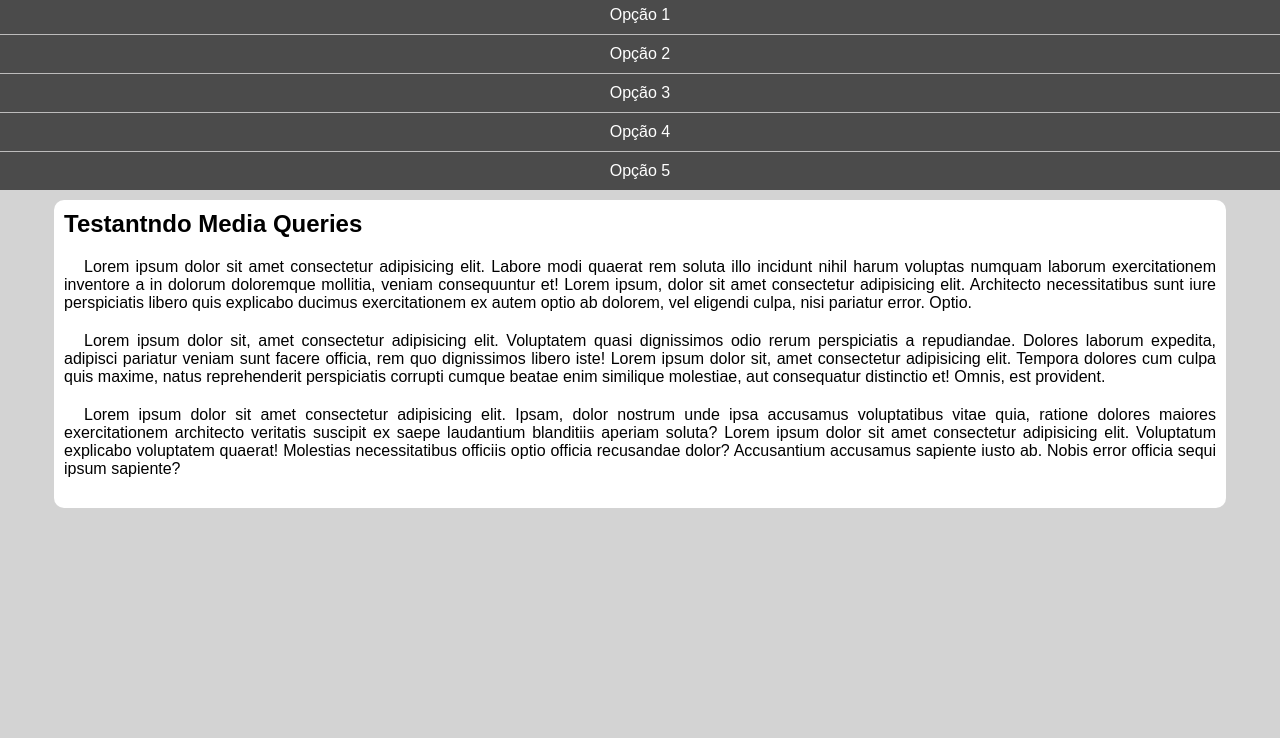
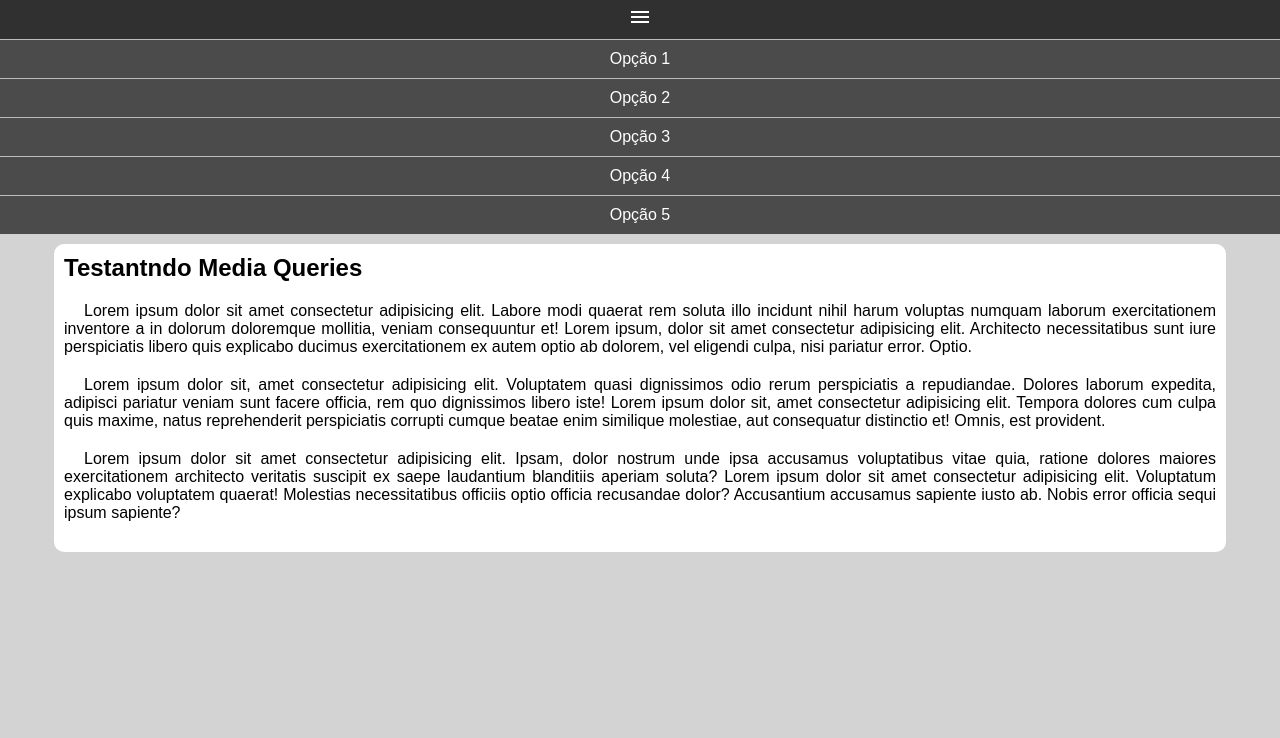
Before and after one commit to CarlaHinoue/html-css, a plain HTML site: page exercicios/ex026/mq005/index.html in a window 1280 px wide. Shown: the part 62-800 px from the top of the page. Drawn offline with Linux system fonts and the light colour scheme.

Commit message:
menu hamburguer

```diff
--- a/exercicios/ex026/mq005/estilos/style.css
+++ b/exercicios/ex026/mq005/estilos/style.css
@@ -18,6 +18,20 @@ header {
 header > h1 {
     padding: 10px;
     text-align: center;
+}
+
+i#burguer {
+    background-color: rgb(48, 48, 48);
+    color: white;
+    display: block;
+    text-align: center;
+    padding: 10px;
+    cursor: pointer;
+}
+
+i#burguer:hover {
+    background-color: white;
+    color: black;
 }
 
 menu {
--- a/exercicios/ex026/mq005/index.html
+++ b/exercicios/ex026/mq005/index.html
@@ -4,11 +4,13 @@
     <meta charset="UTF-8">
     <meta name="viewport" content="width=device-width, initial-scale=1.0">
     <title>Media Query</title>
+    <link href="https://fonts.googleapis.com/icon?family=Material+Icons" rel="stylesheet">
     <link rel="stylesheet" href="estilos/style.css">
 </head>
 <body>
     <header>
         <h1>Meu Site</h1>
+        <i id="burguer" class="material-icons">menu</i>
         <menu>
             <ul>
                 <li><a href="#">Opção 1</a></li>
```
